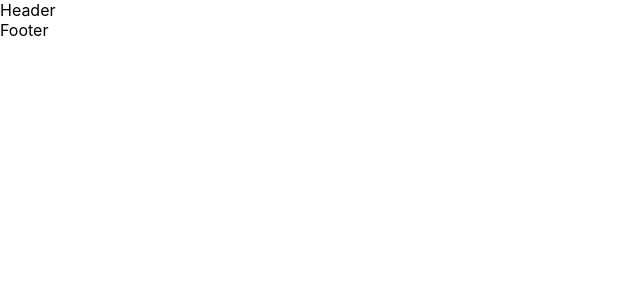
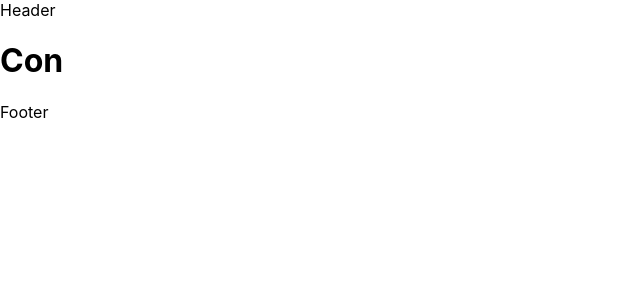
Before and after one commit to NawarTurk/codelingo, a React (Create React App) app: page / in a window 1280 px wide. Shown: the top 300 px of the page, without its empty margins (0-640 px from the left). Built offline with nearby package versions, Linux system fonts and the light colour scheme.

Commit message:
feat: fetch concepts into concepts state

```diff
--- a/src/App.js
+++ b/src/App.js
@@ -1,11 +1,26 @@
 import Header from "./components/Header";
 import Footer from "./components/Footer";
 import "./App.css";
+import ConceptGrid from "./components/ConceptGrid";
+import { useState, useEffect } from "react";
 
 function App() {
+  const [concepts, setConcepts] = useState([]);
+
+  useEffect( ()=> {
+    fetch("concepts.json")
+    .then((response) => response.json())
+    .then((data) => setConcepts(data));},
+    []);
+
+
+
+
   return (
+
     <div>
       <Header />
+      <ConceptGrid />
       <Footer />
     </div>
   );
--- /dev/null
+++ b/src/components/ConceptGrid.jsx
@@ -0,0 +1,5 @@
+export default function ConceptGrid() {
+    return (
+        <h1>Con</h1>
+    )
+}
```
Also changed, not shown: 1 other file (tests, documents, lock files or other folders).
